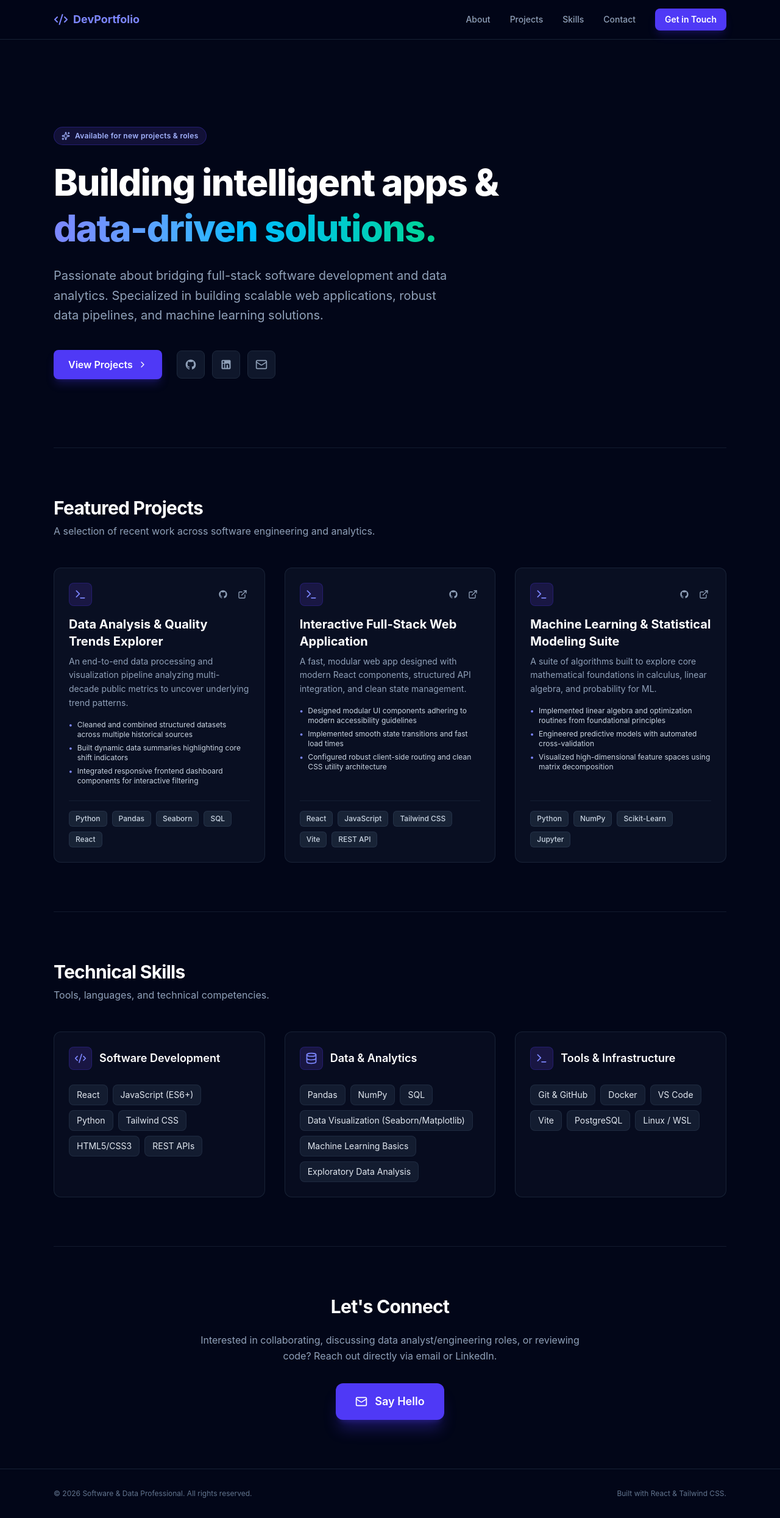
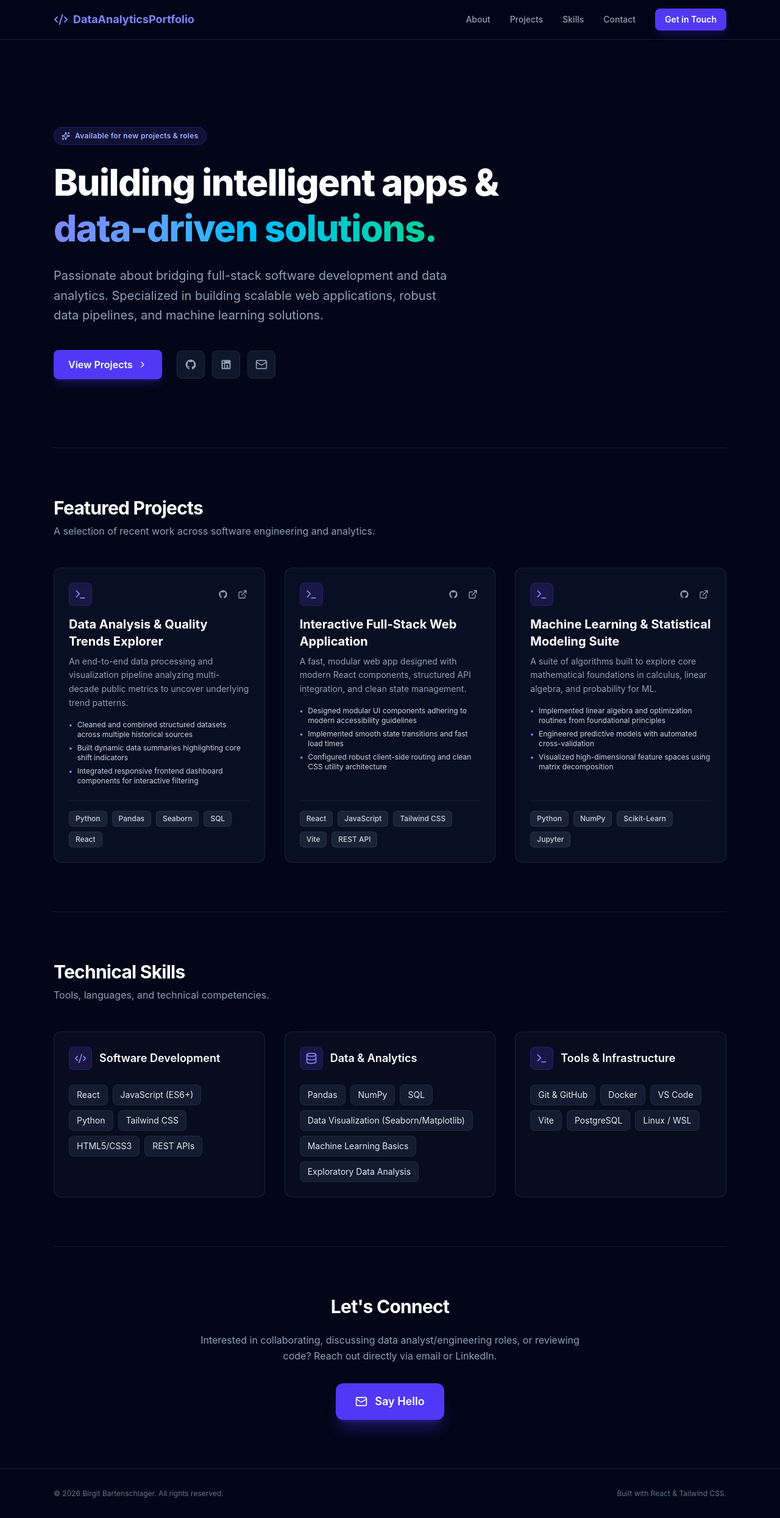
Before and after one commit to birgit2704/data_analysis_and_machine_learning_portfolio_2026, a React (Vite) app: page / in a window 1280 px wide. Shown: the whole page at 61% size. Built offline with nearby package versions, Linux system fonts and the light colour scheme.

Commit message:
minor test changes

```diff
--- a/src/App.jsx
+++ b/src/App.jsx
@@ -51,7 +51,7 @@
             className="flex items-center gap-2 font-bold text-lg text-indigo-400 hover:text-indigo-300 transition-colors"
           >
             <Code2 className="w-6 h-6" />
-            <span>DevPortfolio</span>
+            <span>DataAnalyticsPortfolio</span>
           </a>
 
           {/* Desktop Nav */}
@@ -123,7 +123,7 @@
 
           <h1 className="text-4xl md:text-6xl font-extrabold tracking-tight text-white leading-tight">
             Building intelligent apps & <br />
-            <span className="bg-gradient-to-r from-indigo-400 via-sky-400 to-emerald-400 bg-clip-text text-transparent">
+            <span className="bg-linear-to-r from-indigo-400 via-sky-400 to-emerald-400 bg-clip-text text-transparent">
               data-driven solutions.
             </span>
           </h1>
--- a/src/data/portfolioData.js
+++ b/src/data/portfolioData.js
@@ -2,7 +2,7 @@
 
 export const portfolioData = {
   personalInfo: {
-    name: "Software & Data Professional",
+    name: "Birgit Bartenschlager",
     title: "Software Engineer & Data Analyst",
     location: "Germany",
     bio: "Passionate about bridging full-stack software development and data analytics. Specialized in building scalable web applications, robust data pipelines, and machine learning solutions.",
```
